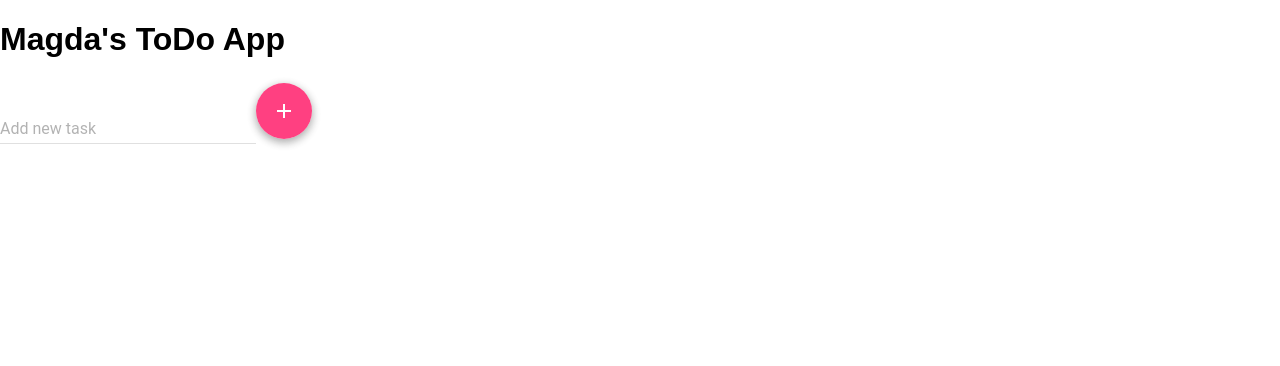
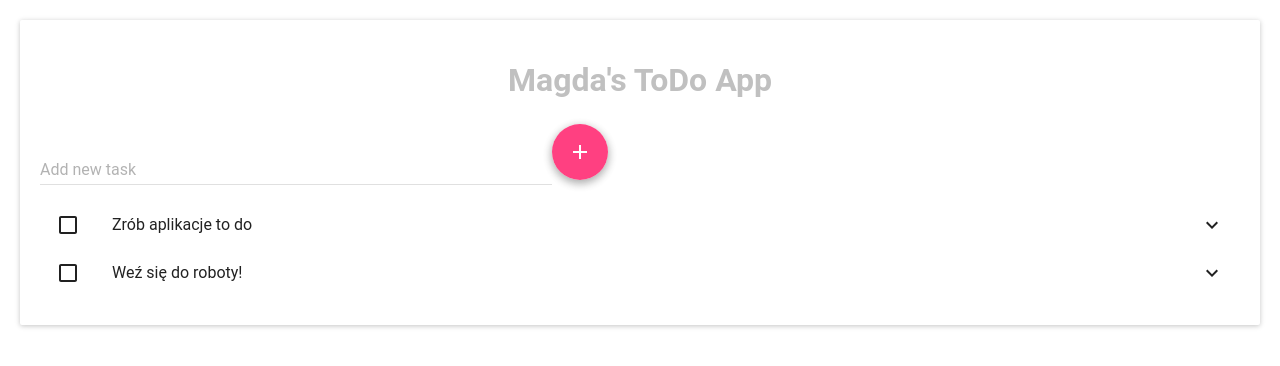
Before and after one commit to mklopotek/To-Do-App, a React (Create React App) app: page / in a window 1280 px wide. Shown: the top 366 px of the page. Built offline with nearby package versions, Linux system fonts and the light colour scheme.

Commit message:
task and subTask added

```diff
--- a/src/App.js
+++ b/src/App.js
@@ -1,12 +1,15 @@
 import React, { Component } from 'react';
 import ToDo from './ToDo'
 import MuiThemeProvider from 'material-ui/styles/MuiThemeProvider'
+import PaperRefined from './GlobalComponents/PaperRefined'
 
 class App extends Component {
   render() {
     return (
       <MuiThemeProvider>
-        <ToDo />
+        <PaperRefined>
+          {<ToDo />}
+        </PaperRefined>
         </MuiThemeProvider>
     );
   }
--- a/src/GlobalComponents/PaperRefined.js
+++ b/src/GlobalComponents/PaperRefined.js
@@ -7,15 +7,11 @@ const styles = {
     backgroundColor: ''
 }
 
-const PaperRefined = ({children}) => {
-
-    retrun(
+const PaperRefined = (props) => (
         <Paper style={styles}>
-            {children}
+            {props.children}
         </Paper>
     )
 
-}
-
 
 export default PaperRefined
--- /dev/null
+++ b/src/ToDo/AddTaskForm.js
@@ -0,0 +1,26 @@
+import React from 'react';
+import FloatingActionButton from 'material-ui/FloatingActionButton';
+import ContentAdd from 'material-ui/svg-icons/content/add'
+import TextField from 'material-ui/TextField';
+
+const AddTaskForm = (props) => {
+    const styles = {
+        width: '40vw',
+    }
+
+    return (
+        <div className="add-task-form">
+            <TextField
+                floatingLabelText="Add new task"
+                style={styles}
+            />
+            <FloatingActionButton
+                secondary={true}
+            >
+                <ContentAdd />
+            </FloatingActionButton>
+        </div>);
+
+}
+
+export default AddTaskForm
--- a/src/ToDo/Task.js
+++ b/src/ToDo/Task.js
@@ -1,21 +1,29 @@
-import React from 'react';
-import FloatingActionButton from 'material-ui/FloatingActionButton';
-import ContentAdd from 'material-ui/svg-icons/content/add'
-import TextField from 'material-ui/TextField';
+import React from 'react'
+// import DeleteIcon from '@material-ui/icons/Delete';
+import {ListItem} from 'material-ui/List';
+// import Divider from 'material-ui/Divider';
+import Checkbox from 'material-ui/Checkbox';
+// import Toggle from 'material-ui/Toggle';
 
-const Task = (props) => {
+const Task = ({text, subText, isComplited}) => {
+
+    const subTextToParagraph = (subText)=> {
+        return subText.map((e, i) =>
+            <ListItem secondaryText={e}
+                key={i} />
+
+        )
+    }
 
     return (
-        <div>
-            <TextField
-                floatingLabelText="Add new task"
-            />
-            <FloatingActionButton
-                secondary={true}
-            >
-                <ContentAdd />
-            </FloatingActionButton>
-        </div>);
+        <div className='list-item'>
+        <ListItem
+            primaryText={text}
+            nestedItems={
+                [subTextToParagraph(subText)]}
+            leftCheckbox={<Checkbox />} />
+        </div>
+    )
 
 }
 
--- a/src/ToDo/TasksList.js
+++ b/src/ToDo/TasksList.js
@@ -0,0 +1,29 @@
+import React from 'react'
+import Task from './Task'
+import { List } from 'material-ui/List';
+// import Subheader from 'material-ui/Subheader';
+
+const TasksList = ({ tasksArray }) => {
+
+    console.log(tasksArray.subText)
+
+    return (
+        <div className='list'>
+            <List>
+                {/* <Subheader>Your List of Tasks!</Subheader> */}
+                {tasksArray.map(e =>
+                    <Task
+                        text={e.text}
+                        subText={e.subText}
+                        key={e.key}
+                        isComplited={e.isComplited}
+                    />
+                )}
+            </List>
+        </div>
+    )
+
+
+}
+
+export default TasksList
--- a/src/ToDo/ToDo.js
+++ b/src/ToDo/ToDo.js
@@ -1,11 +1,26 @@
 import React from 'react'
-import Task from './Task'
+import AddTaskForm from './AddTaskForm'
+import TasksList from './TasksList';
+
 
 class ToDo extends React.Component {
     constructor (props) {
         super(props)
         this.state = {
-            number: 0
+            tasksArray: [
+                {
+                    text: 'Zrób aplikacje to do',
+                    subText: ['zrób liste', 'zrób wyszukiwarke', 'zrób coś tam'],
+                    isComplited: false,
+                    key: 123
+                },
+                {
+                    text: 'Weź się do roboty!',
+                    subText: ['zrób liste', 'zrób wyszukiwarke', 'zrób coś tam'],
+                    isComplited: false,
+                    key: 321
+                }
+            ]
         }
     }
 
@@ -14,7 +29,10 @@ render(){
     return (
     <div>
         <h1> Magda's ToDo App </h1>
-        <Task />
+        <AddTaskForm />
+        <TasksList
+            tasksArray={this.state.tasksArray}
+        />
     </div>)
 
 }
--- a/src/index.css
+++ b/src/index.css
@@ -3,3 +3,8 @@ body {
   padding: 0;
   font-family: sans-serif;
 }
+
+h1 {
+  text-align: center;
+  color: silver;
+}
```
